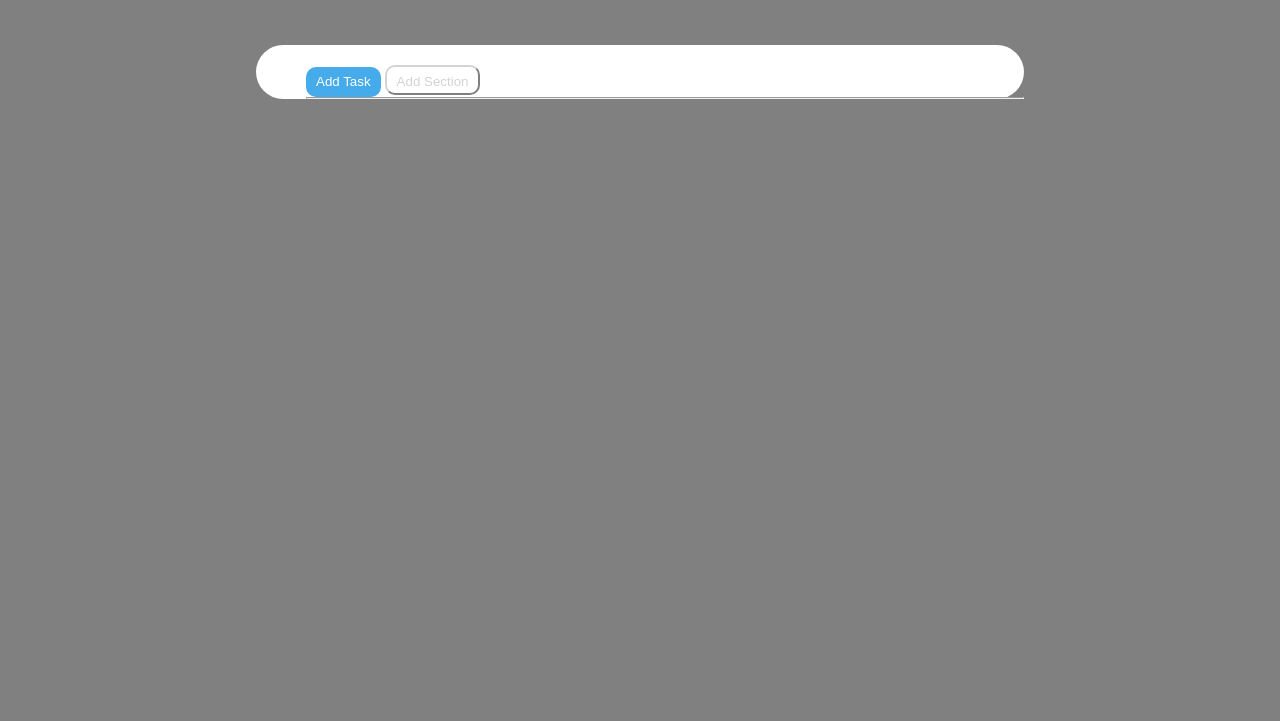
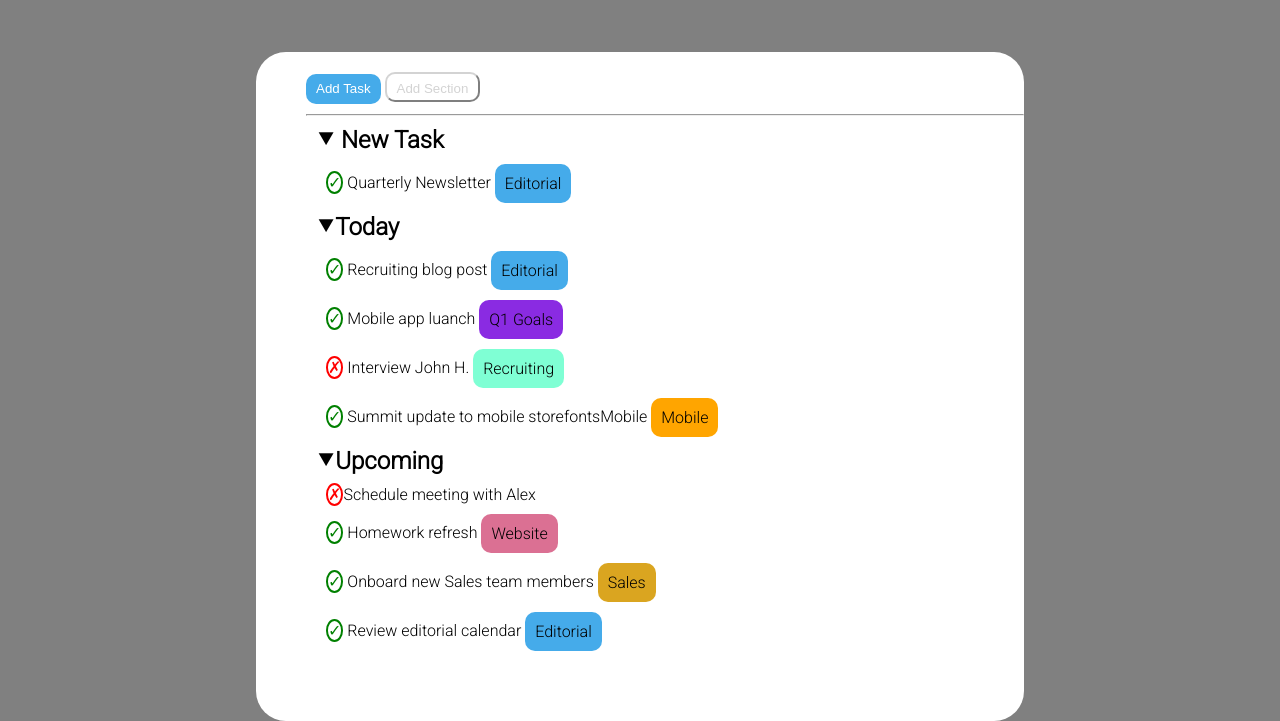
Before and after one commit to DavideSantambrogio/html-css-toboolist, a plain HTML site: page index.html in a window 1280 px wide. Shown: the part 88-809 px from the top of the page. Drawn offline with Linux system fonts and the light colour scheme.

Commit message:
add: lista

```diff
--- a/css/style.css
+++ b/css/style.css
@@ -11,6 +11,7 @@ body {
 /* elementi inline-block */
 .inline-block{
     display: inline-block;
+    vertical-align: middle;
 }
 
 
@@ -18,7 +19,9 @@ body {
 header{
     padding-left: 30px;
     padding-top: 15px;
+    padding-bottom: 15px;
     background-color: white;
+    font-family: 'Roboto', sans-serif;
 }
 
 main{
@@ -33,6 +36,8 @@ main{
    padding-top: 20px;
    padding-left: 50px;
    border-radius: 30px;
+   padding-bottom: 60px;
+   font-family: 'Roboto', sans-serif;
 }
 
 /* bottoni */
@@ -42,6 +47,7 @@ button {
     padding-left: 10px;
     padding-right: 10px;
     border-radius: 10px ;
+    margin-bottom: 10px;
 }
 
 .on{
@@ -55,3 +61,53 @@ button {
     background-color: white;
     border-color: lightgray;
 }
+
+/* lista */
+ul{
+    list-style-type: none;
+}
+
+.check{
+    color: green;
+    border: 2px green solid;
+    border-radius: 50%;
+}
+
+.cross{
+    color:  red;
+    border: 2px red solid;
+    border-radius: 50%;
+}
+
+.box{
+    border-radius: 10px;
+    padding: 10px;
+}
+
+.editorial{
+    background-color: #45abea;
+}
+
+.q1{
+    background-color: blueviolet;
+}
+
+.recruiting{
+    background-color: aquamarine;
+}
+
+.mobile{
+    background-color: orange;
+}
+
+.website{
+    background-color: palevioletred;
+}
+
+.sales{
+    background-color: goldenrod;
+}
+
+li{
+    margin: 10px;
+}
--- a/index.html
+++ b/index.html
@@ -5,6 +5,9 @@
     <meta name="viewport" content="width=device-width, initial-scale=1.0">
     <title>html-css-toboolist</title>
     <link rel="stylesheet" href="css/style.css">
+    <link rel="preconnect" href="https://fonts.googleapis.com">
+<link rel="preconnect" href="https://fonts.gstatic.com" crossorigin>
+<link href="https://fonts.googleapis.com/css2?family=Roboto:wght@300&display=swap" rel="stylesheet">
 </head>
 <body>
     <!-- logo -->
@@ -14,17 +17,55 @@
     </header>
     <main>
         <div class="container">
+            <!-- bottoni -->
             <div>
                 <button class="on">Add Task</button>
                 <button class="off">Add Section</button>
             </div>
             <hr>
+            <!-- lista -->
+            <ul>
+                <!-- new task -->
+                <li><h2><span>&#11206</span> New Task</h3></li>
+                    <!-- annidato -->
+                    <li>
+                        <ul>
+                            <li><span class="check">&#10003</span> Quarterly Newsletter <span class="editorial box inline-block">Editorial</span>
+                            </li>
+                        </ul>
+                    </li>
 
-            <!-- bottoni -->
-            <!-- lista -->
-                <!-- new task -->
-                <!-- today -->
-                <!-- upcoming -->
+                    <!-- today -->
+                <li><h2><span>&#11206</span>Today</h3>
+                    <!-- annidato -->
+                    <ul>
+                        <li><span class="check">&#10003</span> Recruiting blog post <span class="editorial box inline-block">Editorial</span>
+                        </li>
+                        <li><span class="check">&#10003</span> Mobile app luanch <span class="q1 box inline-block">Q1 Goals</span>
+                        </li>
+                        <li><span class="cross">&#10007</span> Interview John H. <span class="recruiting box inline-block">Recruiting</span>
+                        </li>
+                        <li><span class="check">&#10003</span> Summit update to mobile storefontsMobile <span class="mobile box inline-block">Mobile</span>
+                        </li>
+                        </ul>
+
+                    <!-- upcoming -->
+                <li><h2><span>&#11206</span>Upcoming</h3></li>
+                    <!-- annidato -->
+                    <li>
+                        <ul>
+                            <li><span class="cross">&#10007</span>Schedule meeting with Alex
+                            </li>
+                            <li><span class="check">&#10003</span> Homework refresh <span class="website box inline-block">Website</span>
+                            </li>
+                            <li><span class="check">&#10003</span> Onboard new Sales team members <span class="sales box inline-block">Sales</span>
+                            </li>
+                            <li><span class="check">&#10003</span> Review editorial calendar <span class="editorial box inline-block">Editorial</span>
+                            </li>
+                        </ul>
+                </li>
+
+            </ul>
         </div>
     </main>
 
```
